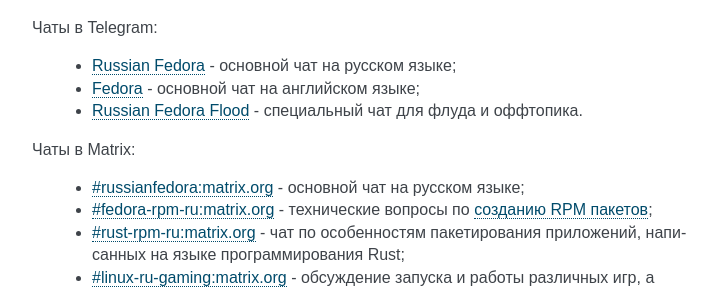
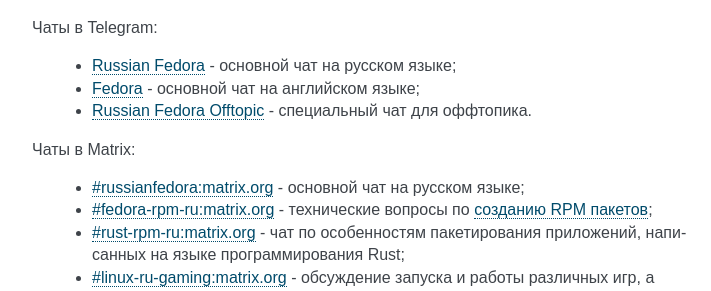
Before and after one commit to RussianFedora/FAQ, a Sphinx documentation site: the page built from source/generic-info.rst, in a window 1280 px wide and 900 px high, scrolled down 3664 px. Shown: the part 158-449 px from the top of the window, without its empty margins (388-1099 px from the left). Built offline with Sphinx 7.4.7, drawn with Linux system fonts in a browser that asks for light colours.

Commit message:
Renamed Flood chat to Offtopic. (#46)

```diff
--- a/source/generic-info.rst
+++ b/source/generic-info.rst
@@ -215,7 +215,7 @@
 
   * `Russian Fedora <https://t.me/russianfedora>`__ - основной чат на русском языке;
   * `Fedora <https://t.me/fedora>`__ - основной чат на английском языке;
-  * `Russian Fedora Flood <https://t.me/russianfedora_flood>`__ - специальный чат для флуда и оффтопика.
+  * `Russian Fedora Offtopic <https://t.me/russianfedora_offtopic>`__ - специальный чат для оффтопика.
 
 Чаты в Matrix:
 
```
